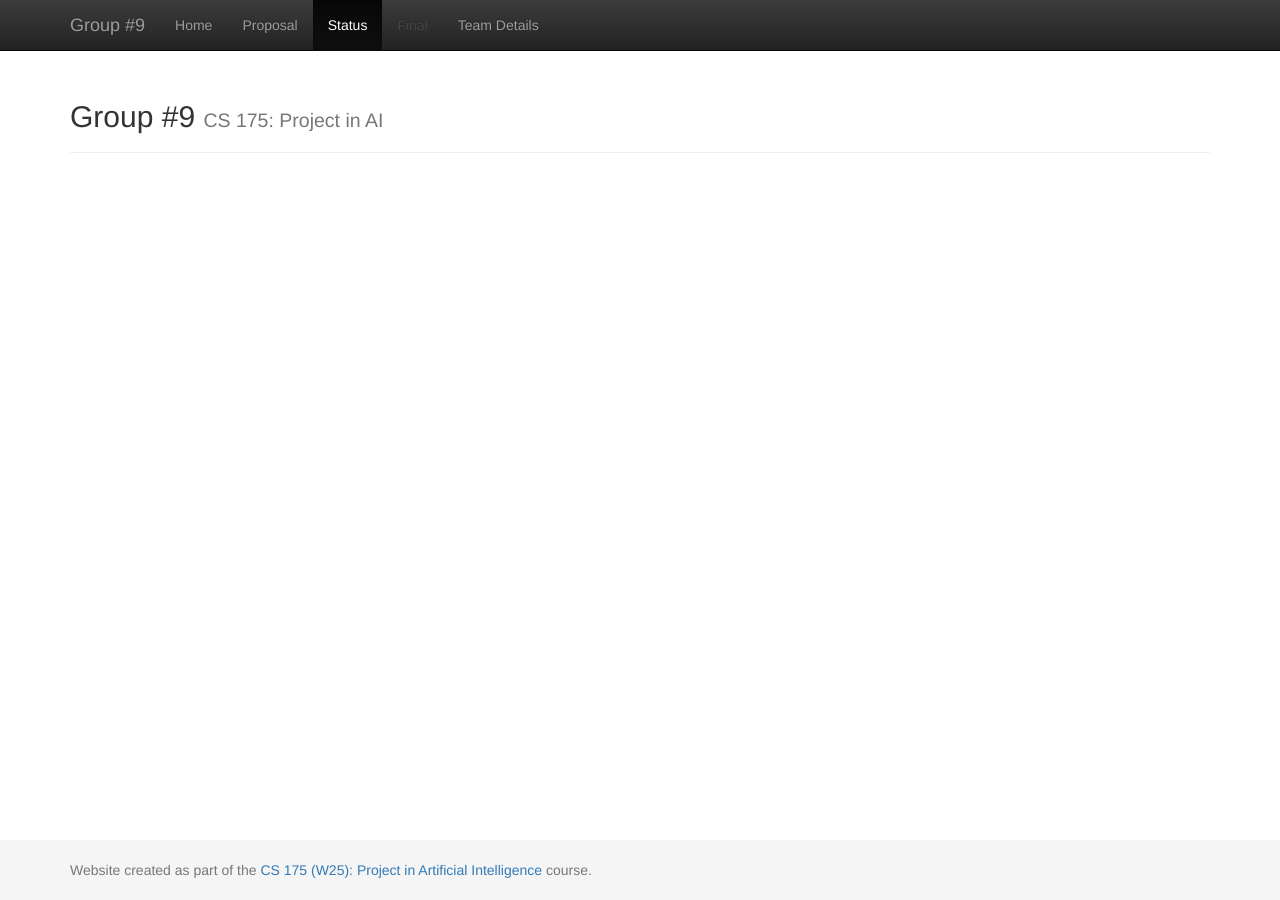
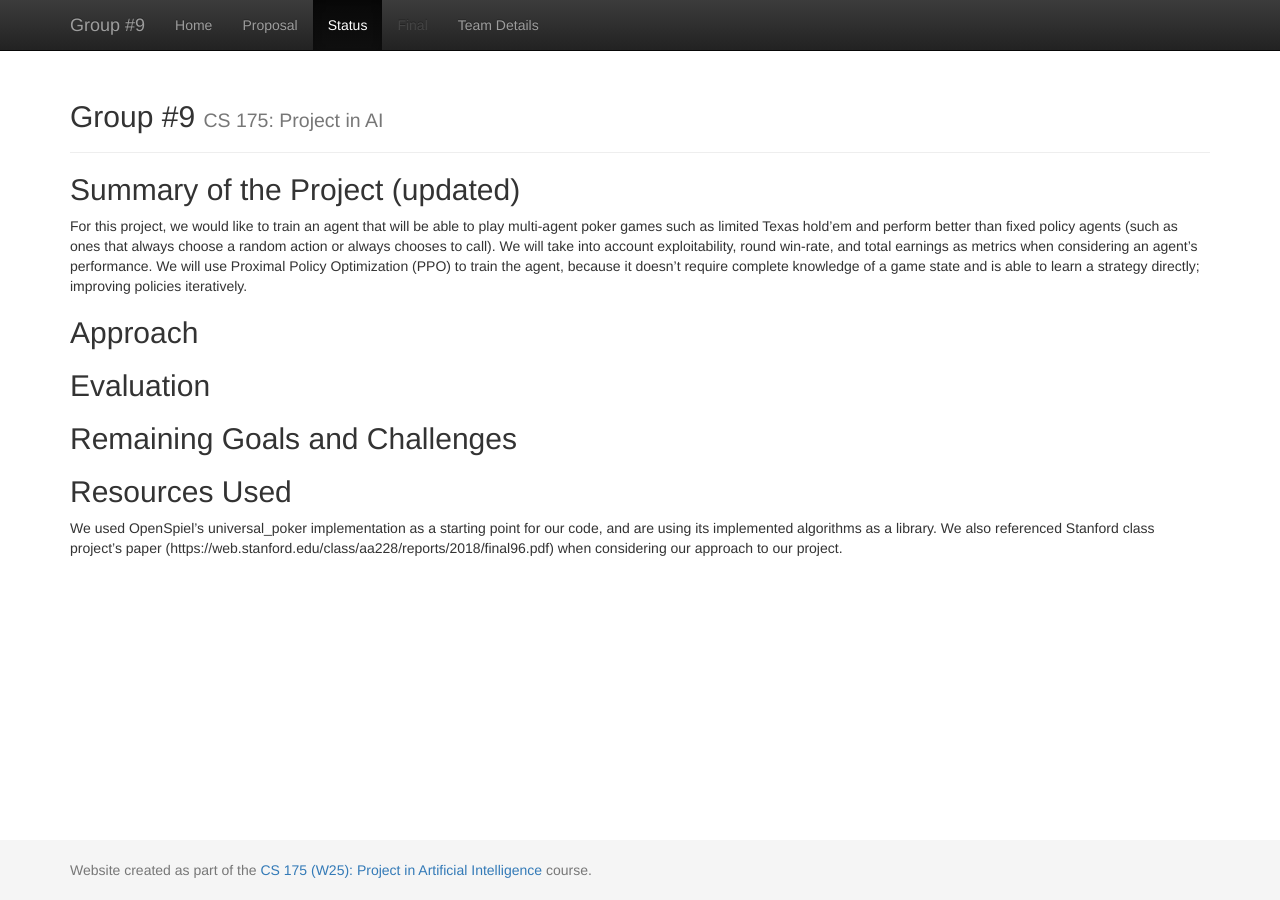
Before and after one commit to whygukin/Group-9, a Jekyll site: the page built from docs/status.md, in a window 1280 px wide. Built offline with Jekyll 4.4.1, drawn with Linux system fonts in a browser that asks for light colours.

Commit message:
Update status.md: add updated summary of project and resources used.

```diff
--- a/docs/status.md
+++ b/docs/status.md
@@ -2,3 +2,19 @@
 layout: default
 title: Status
 ---
+
+## Summary of the Project (updated)
+For this project, we would like to train an agent that will be able to play multi-agent poker games such as limited Texas hold'em and perform better than fixed policy agents (such as ones that always choose a random action or always chooses to call). We will take into account exploitability, round win-rate, and total earnings as metrics when considering an agent's performance. We will use Proximal Policy Optimization (PPO) to train the agent, because it doesn't require complete knowledge of a game state and is able to learn a strategy directly; improving policies iteratively.
+
+## Approach
+
+
+## Evaluation
+
+
+## Remaining Goals and Challenges
+
+
+
+## Resources Used
+We used OpenSpiel's universal_poker implementation as a starting point for our code, and are using its implemented algorithms as a library. We also referenced Stanford class project's paper (https://web.stanford.edu/class/aa228/reports/2018/final96.pdf) when considering our approach to our project.
```
